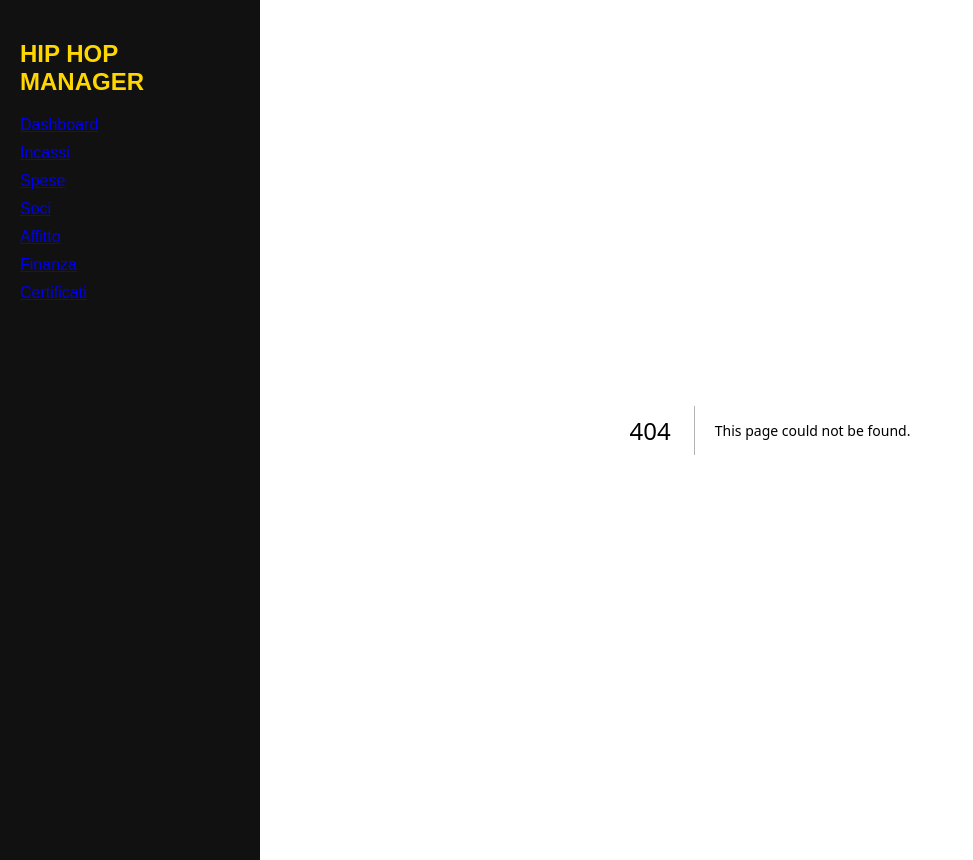
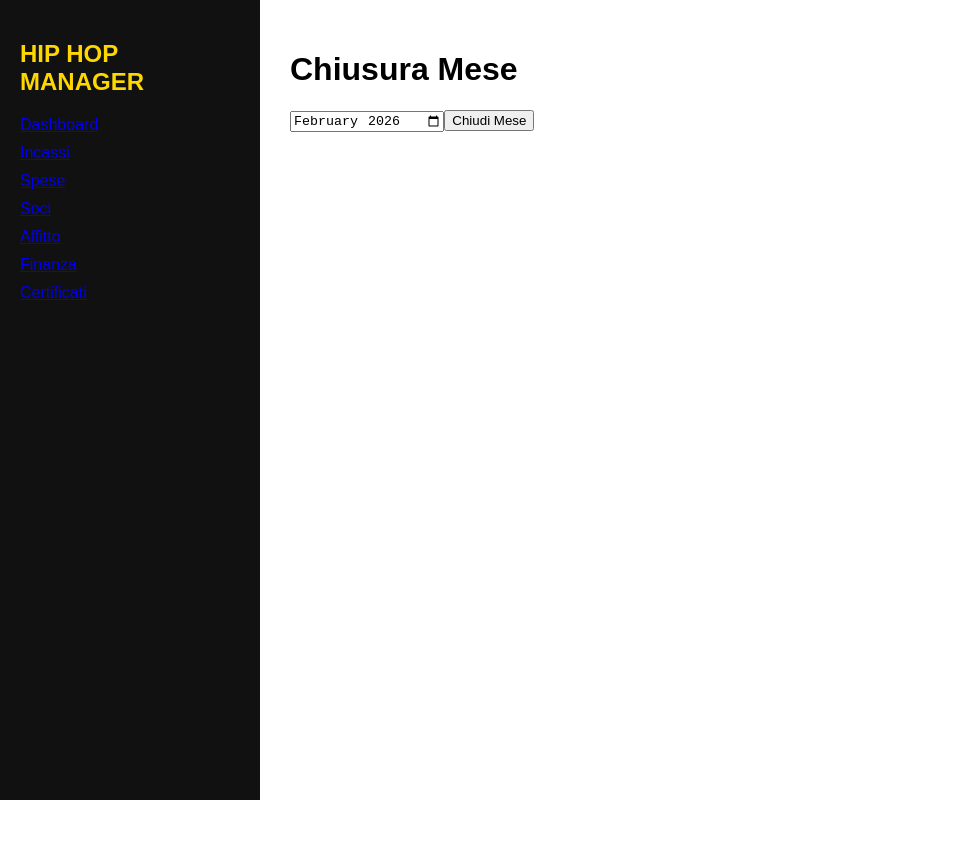
Before and after one commit to pben74-droid/hiphop-manager, a Next.js app: page /chiusura in a window 1280 px wide. Before the commit this address had no page. Shown: the whole page, without its empty margins (0-973 px from the left). After the commit the page ends 800 px from the top, so only its background shows below. Built offline with nearby package versions, Linux system fonts and the light colour scheme; no server answers.

Commit message:
Create page.tsx

```diff
--- /dev/null
+++ b/app/chiusura/page.tsx
@@ -0,0 +1,54 @@
+"use client";
+
+import { useState } from "react";
+import { supabase } from "@/lib/supabaseClient";
+
+export default function ChiusuraPage() {
+  const [mese, setMese] = useState("2026-02");
+
+  const chiudiMese = async () => {
+    // Prendo movimenti del mese
+    const { data: movimenti } = await supabase
+      .from("movimenti_finanziari")
+      .select("*")
+      .eq("mese", mese);
+
+    if (!movimenti) return;
+
+    const saldoCassa = movimenti
+      .filter(m => m.contenitore === "cassa_operativa")
+      .reduce((s,m)=>s+Number(m.importo),0);
+
+    const saldoBanca = movimenti
+      .filter(m => m.contenitore === "banca")
+      .reduce((s,m)=>s+Number(m.importo),0);
+
+    // Aggiorno mese come chiuso e salvo saldo finale
+    await supabase
+      .from("mesi")
+      .update({
+        stato: "chiuso",
+        saldo_iniziale_cassa: saldoCassa,
+        saldo_iniziale_banca: saldoBanca
+      })
+      .eq("mese", mese);
+
+    alert("Mese chiuso correttamente");
+  };
+
+  return (
+    <div>
+      <h1>Chiusura Mese</h1>
+
+      <input
+        type="month"
+        value={mese}
+        onChange={(e)=>setMese(e.target.value)}
+      />
+
+      <button onClick={chiudiMese}>
+        Chiudi Mese
+      </button>
+    </div>
+  );
+}
```
